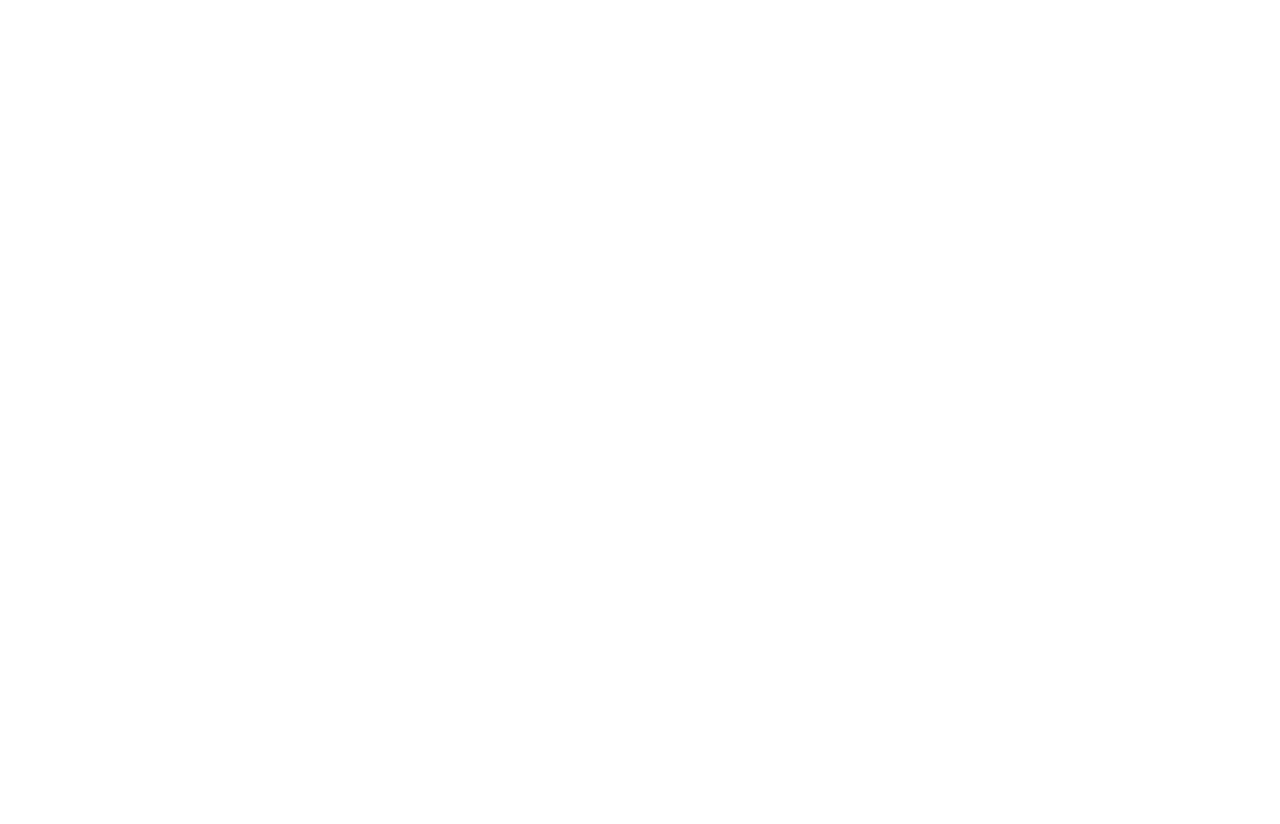
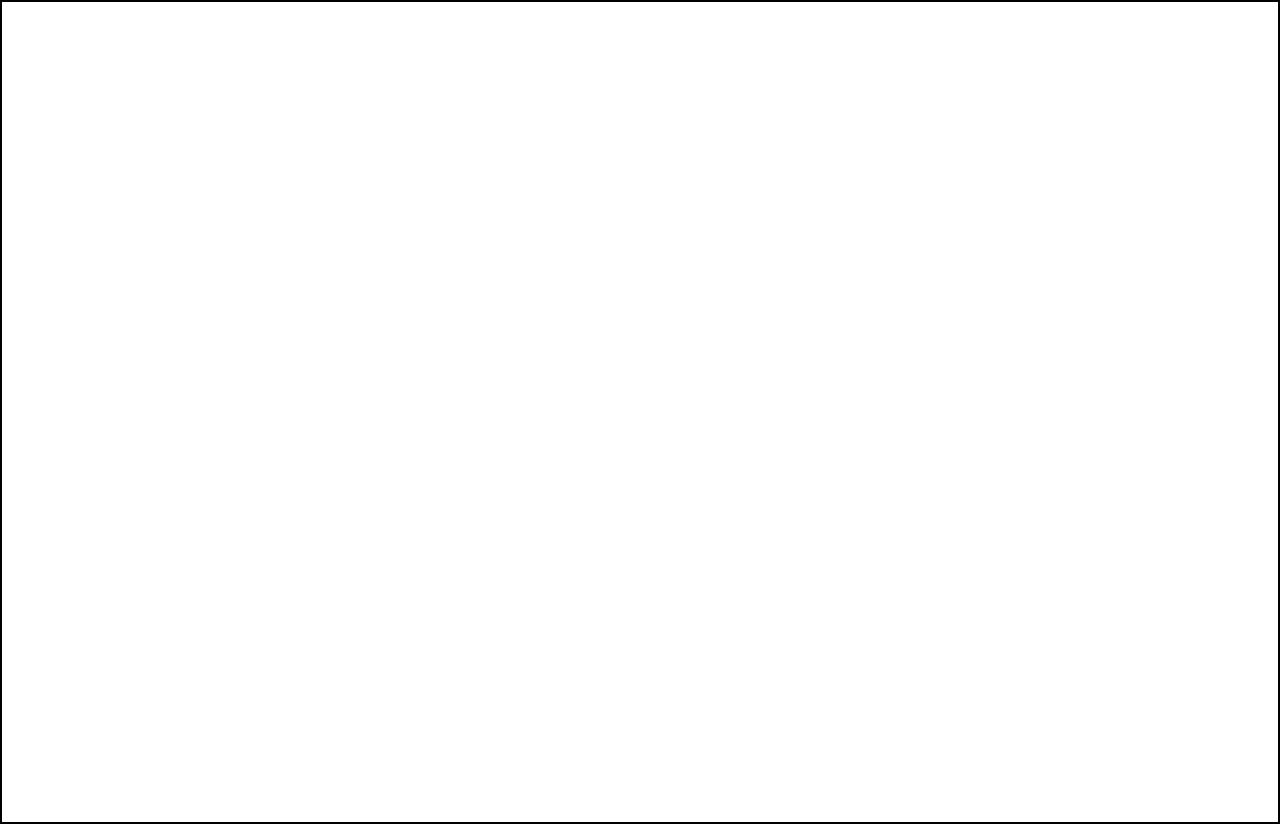
Before and after one commit to the-catalystmc/resume-builder, a React (Create React App) app: page / in a window 1280 px wide. Before the commit the page ends 800 px from the top, so only its background shows below. Built offline with nearby package versions, Linux system fonts and the light colour scheme.

Commit message:
Add basic styling for general section

```diff
--- a/src/App.css
+++ b/src/App.css
@@ -1,38 +1,17 @@
-.App {
-  text-align: center;
+.App-Cont {
+  padding: 40px 200px;
 }
 
-.App-logo {
-  height: 40vmin;
-  pointer-events: none;
+.App {
+  /* text-align: center; */
+  border: 2px black solid;
+  height: 100vh;
+  padding: 10px;
 }
 
-@media (prefers-reduced-motion: no-preference) {
-  .App-logo {
-    animation: App-logo-spin infinite 20s linear;
-  }
-}
-
-.App-header {
-  background-color: #282c34;
-  min-height: 100vh;
+.GeneralContainer {
+  width: 100%;
   display: flex;
   flex-direction: column;
   align-items: center;
-  justify-content: center;
-  font-size: calc(10px + 2vmin);
-  color: white;
 }
-
-.App-link {
-  color: #61dafb;
-}
-
-@keyframes App-logo-spin {
-  from {
-    transform: rotate(0deg);
-  }
-  to {
-    transform: rotate(360deg);
-  }
-}
--- a/src/index.css
+++ b/src/index.css
@@ -1,5 +1,10 @@
+* {
+  margin: 0;
+  padding: 0;
+}
+
 body {
-  margin: 0;
+  box-sizing: border-box;
   font-family: -apple-system, BlinkMacSystemFont, 'Segoe UI', 'Roboto', 'Oxygen',
     'Ubuntu', 'Cantarell', 'Fira Sans', 'Droid Sans', 'Helvetica Neue',
     sans-serif;
```
